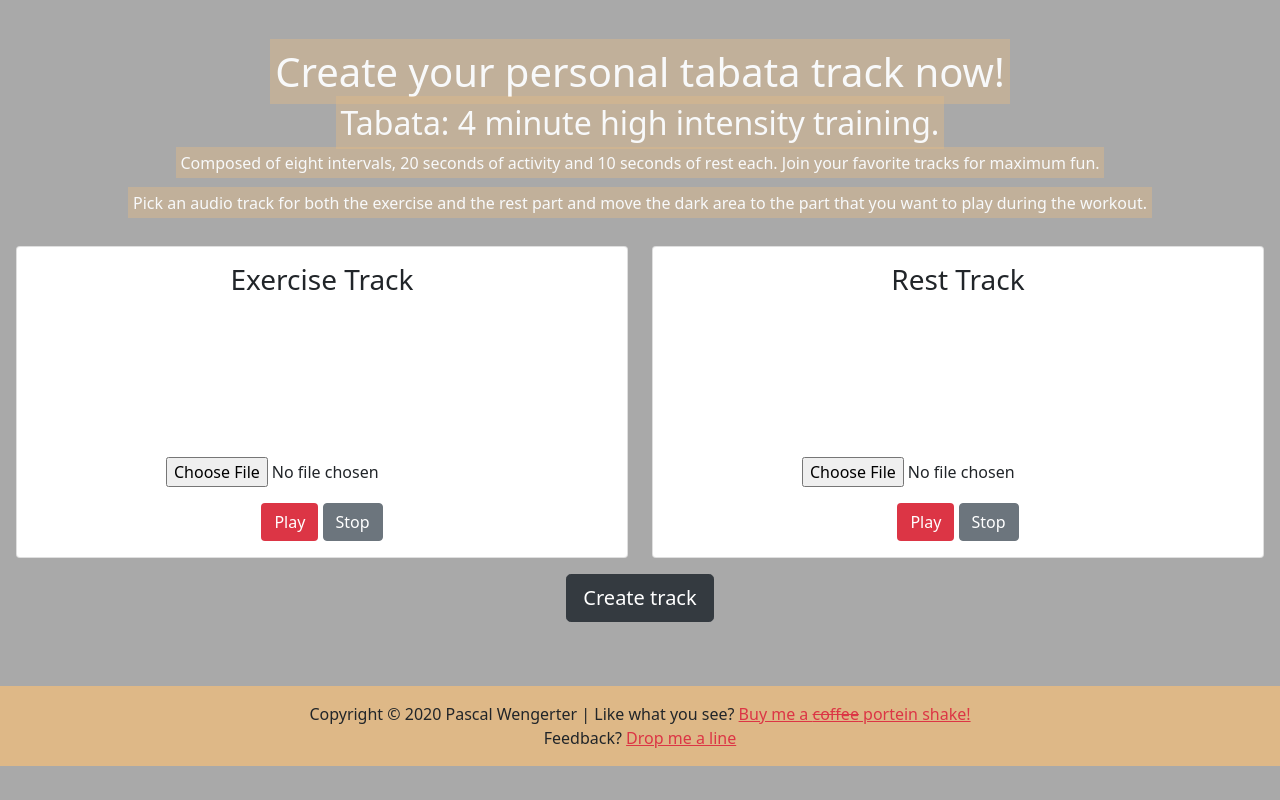
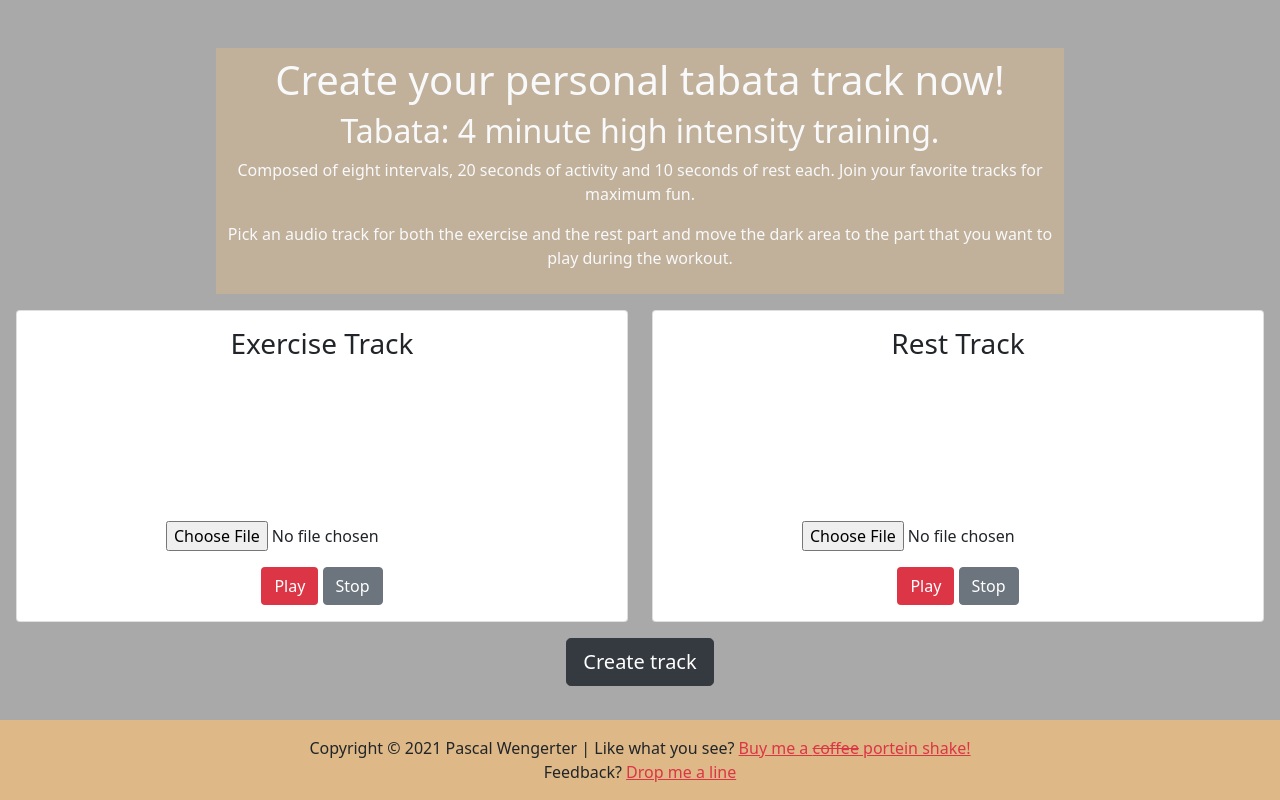
Before and after one commit to pascalwengerter/tabata_app, a plain HTML site: page public/index.html in a window 1280 px wide. Drawn offline with Linux system fonts and the light colour scheme.

Commit message:
Audio only input, sticky footer, simplify DOM&styles

```diff
--- a/public/assets/stylesheets/styles.css
+++ b/public/assets/stylesheets/styles.css
@@ -13,7 +13,8 @@ body {
   text-align: center;
 }
 
-#error, h1 span, h2 span, p span {
+#error,
+.description {
   background-color: rgba(222, 184, 135, 0.45);
   padding: 0.3rem;
 }
@@ -41,10 +42,9 @@ body {
 
 footer {
   background-color: burlywood;
-}
-footer p {
-  background-color: none;
-  margin: 0;
+  position: fixed;
+  bottom: 0;
+  width: 100%;
 }
 footer p a {
   color: var(--bs-red);
--- a/public/index.html
+++ b/public/index.html
@@ -1,5 +1,6 @@
 <!DOCTYPE html>
 <html lang="en" dir="ltr">
+
 <head>
   <meta charset="utf-8">
   <meta name="viewport" content="width=device-width, initial-scale=1">
@@ -9,18 +10,20 @@
   <link href="assets/stylesheets/bootstrap.min.css" type="text/css" rel="stylesheet">
   <link href="assets/stylesheets/styles.css" type="text/css" rel="stylesheet">
 </head>
+
 <body>
 
-  <form enctype="multipart/form-data" id="form-id" method="post" name="submit_files" target="_blank" class="">
+  <form enctype="multipart/form-data" id="form-id" method="post" name="submit_files" target="_blank" class="pb-5">
     <div class="container-fluid">
-      <div class="row">
-        <div class="col-md-12 text-light pt-5">
-          <h1><span>Create your personal tabata track now!</span></h1>
-          <h2><span>Tabata: 4 minute high intensity training.</span></h2>
-          <p><span>Composed of eight intervals, 20 seconds of activity and 10 seconds of rest each.
-            Join your favorite tracks for maximum fun.</span></p>
-          <p><span>Pick an audio track for both the exercise and the rest part and move the dark area to the part that you want to play during the
-            workout.</span></p>
+      <div class="row justify-content-center">
+        <div class="description col-md-8 col-sm-10 col-12 text-light mt-5 py-2">
+          <h1>Create your personal tabata track now!</h1>
+          <h2>Tabata: 4 minute high intensity training.</h2>
+          <p>Composed of eight intervals, 20 seconds of activity and 10 seconds of rest each.
+            Join your favorite tracks for maximum fun.</p>
+          <p>Pick an audio track for both the exercise and the rest part and move the dark area to the part that
+            you want to play during the
+            workout.</p>
         </div>
         <div class="col-md-6">
           <div class="card my-3">
@@ -30,7 +33,7 @@
                 <div id="waveform_active" class=""></div>
                 <div id="wave_active-timeline" class=""></div>
               </div>
-              <input name="active_track" type="file" id="fileinput_active" class="" />
+              <input required accept="audio/*" name="active_track" type="file" id="fileinput_active" class="" />
               <div class="mt-3">
                 <button class="btn btn-red" type="button" name="button" onclick="wavesurfer_active.play()">Play</button>
                 <button class="btn btn-secondary" type="button" name="button"
@@ -47,7 +50,7 @@
                 <div id="waveform_relax" class=""></div>
                 <div id="wave_relax-timeline" class=""></div>
               </div>
-              <input name="rest_track" type="file" id="fileinput_relax" class="" />
+              <input required accept="audio/*" name="rest_track" type="file" id="fileinput_relax" class="" />
               <div class="mt-3">
                 <button class="btn btn-red" type="button" name="button" onclick="wavesurfer_relax.play()">Play</button>
                 <button class="btn btn-secondary" type="button" name="button"
@@ -74,10 +77,11 @@
   </form>
   <footer class="footer p-3">
     <div class="container text-center">
-      <p>
-        Copyright © 2020 Pascal Wengerter |
-        Like what you see? <a href="https://buymeacoffee.com/musclemate" target="_blank">Buy me a <s>coffee</s> portein shake!</a>
-        <br/>
+      <p class="my-0">
+        Copyright © 2021 Pascal Wengerter |
+        Like what you see? <a href="https://buymeacoffee.com/pascalwengerter" target="_blank">Buy me a <s>coffee</s> portein
+          shake!</a>
+        <br />
         Feedback? <a href="mailto:gainz@musclemate.app">Drop me a line</a>
       </p>
     </div>
```
